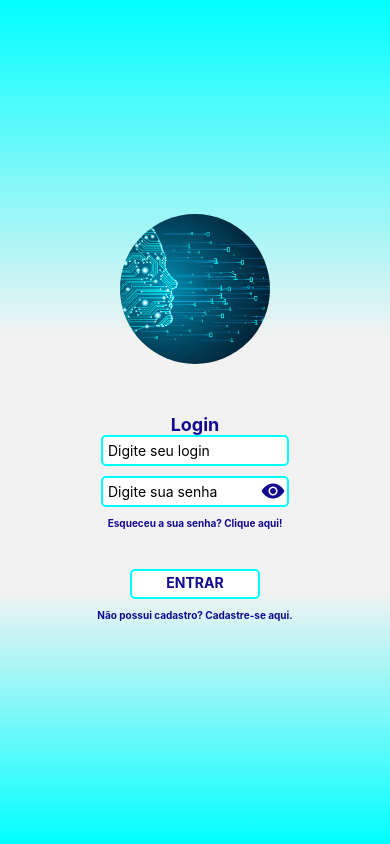
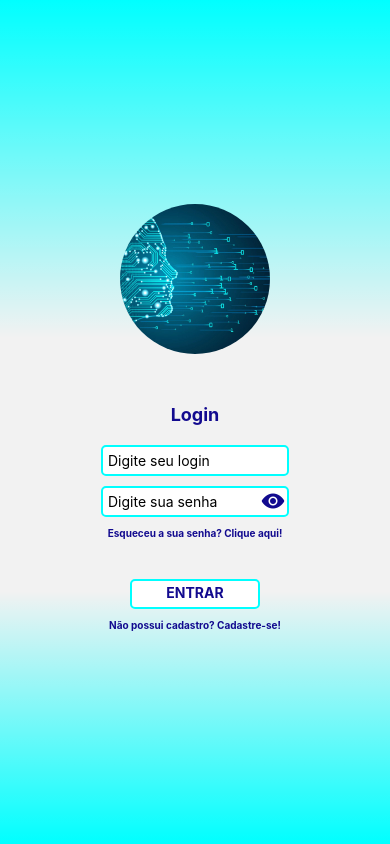
Before and after one commit to KyuaKun/ecommerce-react-native-app, a React Native app in the folder figma-clone/: screen / in a window 390 px wide. Built offline with nearby package versions, Linux system fonts and the light colour scheme.

Commit message:
Corrigindo o texto do clone

```diff
--- a/figma-clone/src/screens/login/Login.js
+++ b/figma-clone/src/screens/login/Login.js
@@ -33,7 +33,7 @@ const Login = () => {
       </TextInfo>
       <Botao onPress={telaMarketplace} texto="ENTRAR" />
       <TextInfo onPress={telaCadastro}>
-        <TextLink>Não possui cadastro? Cadastre-se aqui.</TextLink>
+        <TextLink>Não possui cadastro? Cadastre-se!</TextLink>
       </TextInfo>
       <Gradiente position="bottom" />
     </Container>
--- a/figma-clone/src/screens/login/styles.js
+++ b/figma-clone/src/screens/login/styles.js
@@ -4,7 +4,6 @@ export const Container = styled.View`
   flex: 1;
   justify-content: center;
   align-items: center;
-
 `;
 
 export const Logo = styled.Image`
@@ -18,6 +17,7 @@ export const TituloLogin = styled.Text`
   font-size: 18px;
   color: #120a8f;
   font-weight: bold;
+  margin-bottom: 20px;
 `;
 
 export const TextoInput = styled.TextInput`
@@ -38,12 +38,10 @@ export const TextInfo = styled.TouchableOpacity`
   font-weight: 700;
   line-height: 12px;
   padding: 10px;
-
 `;
 export const TextLink = styled.Text`
   color: #120a8f;
   font-size: 10px;
   font-weight: 700;
   line-height: 12px;
-
 `;
```
Lines whose indentation alone changed are shown as unchanged.
